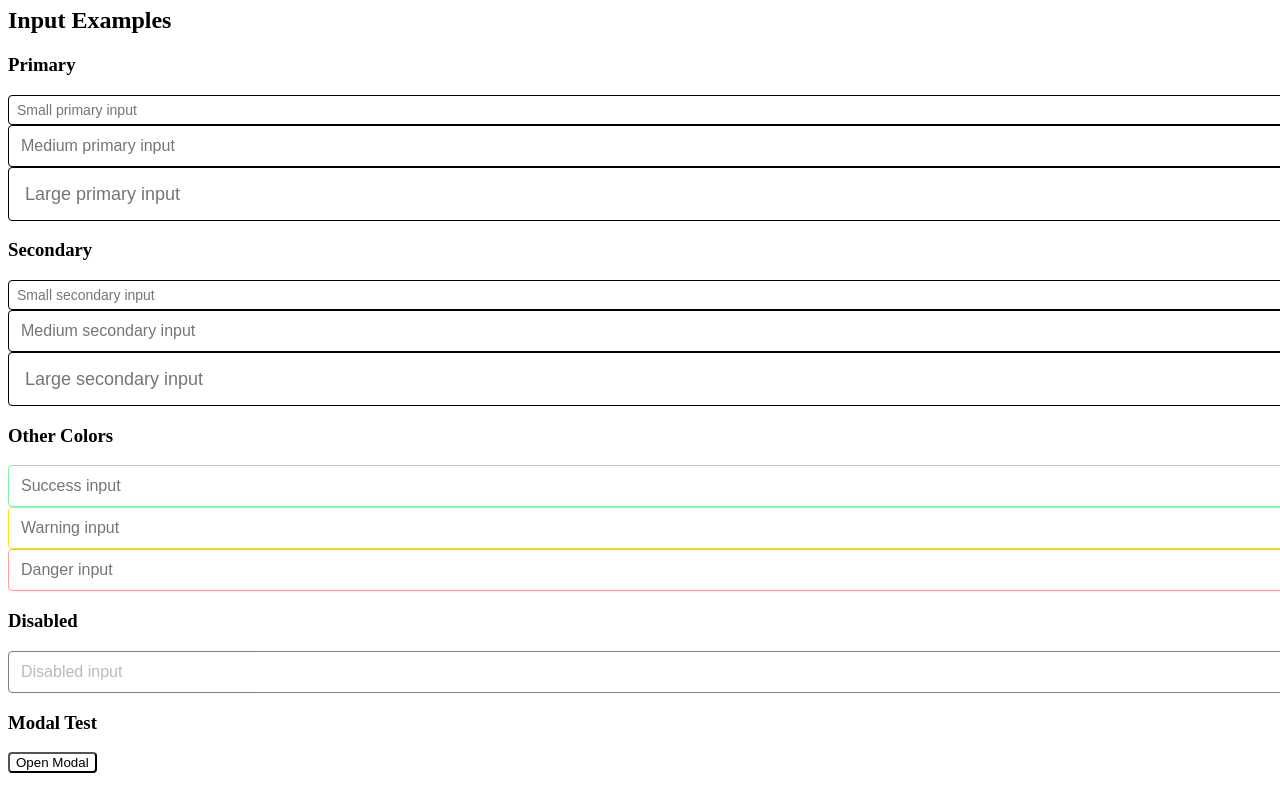
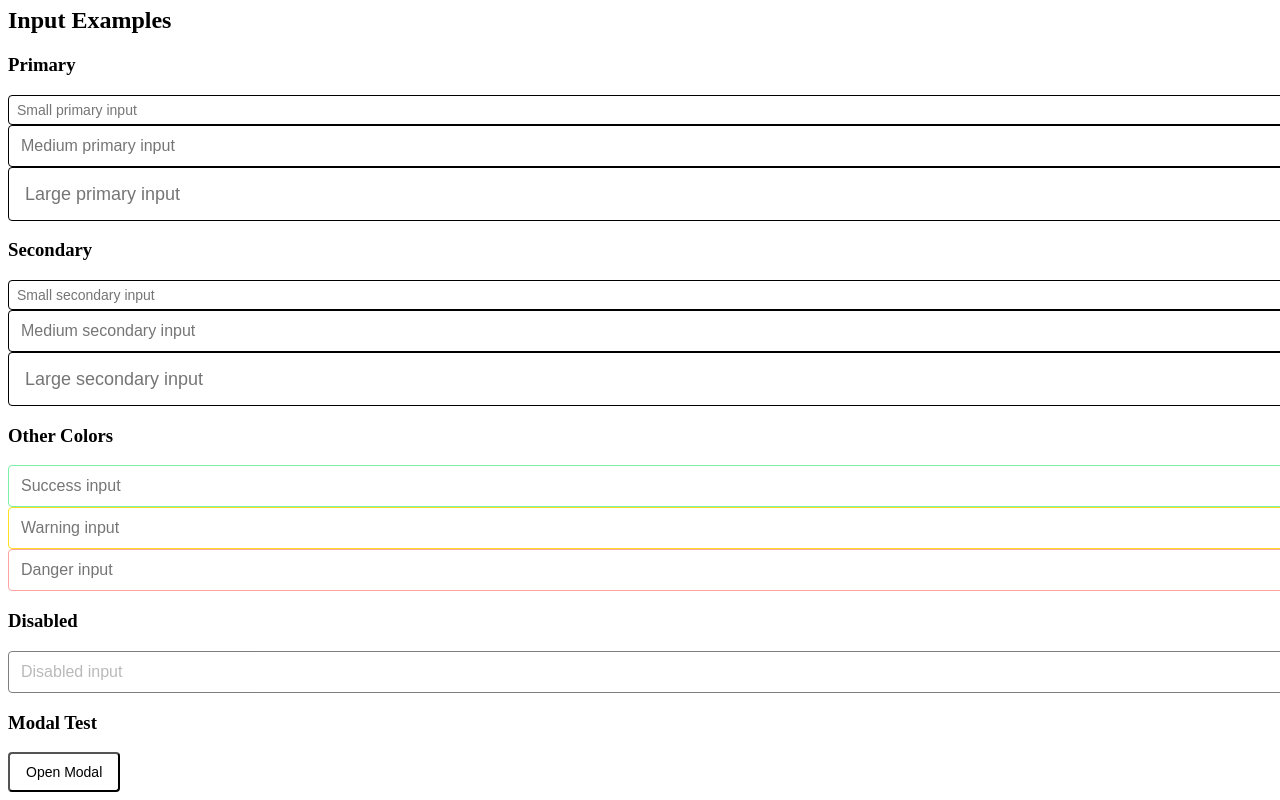
Before and after one commit to kubilaysabah/svelte-ui, a SvelteKit app: page / in a window 1280 px wide. Shown: the part 241-1041 px from the top of the page. Built offline with nearby package versions, Linux system fonts and the light colour scheme.

Commit message:
update buttons

```diff
--- a/src/routes/+page.svelte
+++ b/src/routes/+page.svelte
@@ -112,7 +112,7 @@
 	<!-- Modal Test -->
 	<div class="mb-4">
 		<h3 class="text-md mb-2 font-medium">Modal Test</h3>
-		<Button onclick={openModal} color="primary" variant="fill">Open Modal</Button>
+		<Button size="small" onclick={openModal} color="primary" variant="fill">Open Modal</Button>
 	</div>
 </main>
 
```
